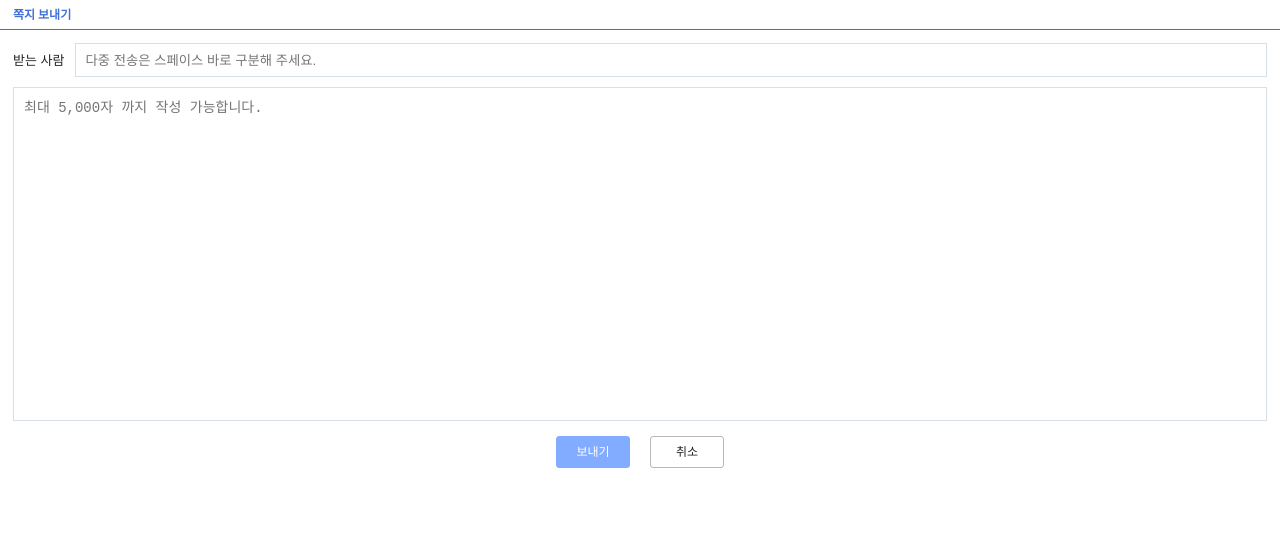
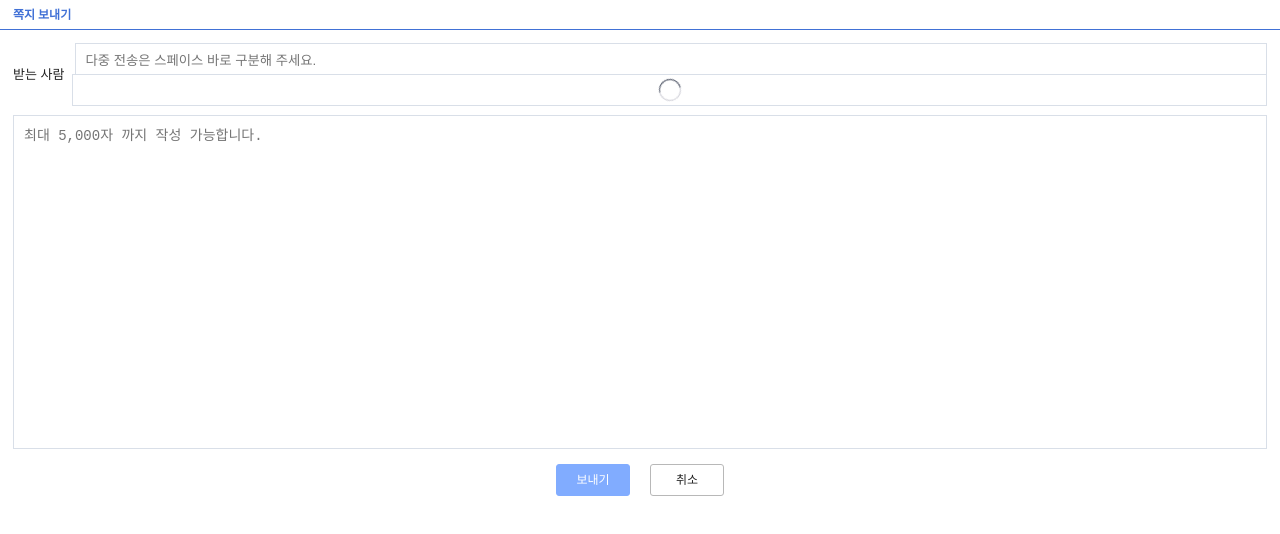
Before and after one commit to hamseungwan2023/InfleanProject, a React (Create React App) app in the folder client/: page /noteWrite/1 in a window 1280 px wide. Shown: the top 534 px of the page. Built offline with nearby package versions, Linux system fonts and the light colour scheme.

Commit message:
쪽지 보내기 / 다중 사용자 선택 UI구현

```diff
--- /dev/null
+++ b/client/src/components/common/ListLoading.tsx
@@ -0,0 +1,9 @@
+import style from "./common.module.scss";
+
+const ListLoading = () => {
+  return (
+    <div className={style.loading_wrap} />
+  )
+}
+
+export default ListLoading;
--- /dev/null
+++ b/client/src/components/common/common.module.scss
@@ -0,0 +1,34 @@
+@charset "utf-8";
+@import "../../scss/variables.scss";
+
+.loading_wrap {
+  position: absolute;
+  top: 50%;
+  left: 50%;
+  transform: translate(-50%, -50%);
+
+  &::after {
+    display: block;
+    background: 0 0;
+    width: 20px;
+    height: 20px;
+    border-width: 1px;
+    animation: rotate .9s linear infinite;
+    border-radius: 100%;
+    border-top: 1px solid #545a6a;
+    border-bottom: 1px solid #d4d4db;
+    border-left: 1px solid #545a6a;
+    border-right: 1px solid #d4d4db;
+    content: '';
+  }
+
+  @keyframes rotate {
+    0% {
+      transform: rotateZ(-360deg);
+    }
+
+    100% {
+      transform: rotateZ(0);
+    }
+  }
+}
--- a/client/src/components/filter/Filter.module.scss
+++ b/client/src/components/filter/Filter.module.scss
@@ -163,6 +163,7 @@
   padding: 3px 0 4px;
   background-color: #fff;
   border: 1px solid $main700;
+  z-index: 100;
 
   &[aria-hidden="true"] {
     display: none;
--- a/client/src/components/note/Note.module.scss
+++ b/client/src/components/note/Note.module.scss
@@ -280,17 +280,25 @@
   }
 
   .body {
+    position: relative;
     padding: 13px 13px 0;
   }
 
   .toBox {
+    position: relative;
     display: flex;
     align-items: center;
-    position: relative;
-    overflow-y: auto;
-    overflow-x: hidden;
+    width: 100%;
     box-sizing: border-box;
-    max-height: 50px;
+
+    .input_side {
+      flex-grow: 1;
+      overflow-y: auto;
+      overflow-x: hidden;
+      box-sizing: border-box;
+      max-height: 62px;
+      border: 1px solid #d9dfe8;
+    }
 
     label {
       line-height: 32px;
@@ -299,11 +307,12 @@
       font-size: 13px;
     }
 
-    input {
-      flex-grow: 1;
+    .main_search {
+      box-sizing: border-box;
+      width: 100%;
       height: 32px;
       padding: 0 10px;
-      border: 1px solid #d9dfe8;
+      cursor: text;
     }
   }
 
@@ -347,3 +356,57 @@
     }
   }
 }
+
+.user_search {
+  position: absolute;
+  top: 44px;
+  height: 30px;
+  left: 72px;
+  right: 13px;
+  background: #fff;
+  border: 1px solid #d9dfe8;
+  z-index: 10;
+}
+
+.tags_input {
+  width: 300px;
+  padding: 0 16px 0 6px;
+  color: #555;
+  vertical-align: middle;
+  border-radius: 4px;
+  max-width: 100%;
+  line-height: 22px;
+
+  .tag {
+    word-break: break-all;
+    margin-right: 2px;
+    color: #757575;
+    font-size: 12px;
+
+    .remove_btn {
+      margin-left: 1px;
+      cursor: pointer;
+      color: #A4BDDB;
+
+      &::before {
+        font-size: 14px;
+        padding: 0 2px;
+        content: "x";
+      }
+    }
+  }
+
+  .sub_search {
+    width: 140px;
+    height: 32px;
+    max-width: inherit;
+    padding: 0;
+    box-shadow: none;
+    outline: none;
+    background-color: transparent;
+    border: none;
+    color: #757575;
+    font-size: 12px;
+    cursor: text;
+  }
+}
--- a/client/src/components/note/NoteWrite.tsx
+++ b/client/src/components/note/NoteWrite.tsx
@@ -1,6 +1,14 @@
+import React, { useRef } from "react";
+import ListLoading from "../common/ListLoading";
 import style from "./Note.module.scss";
 
 const NoteWrite = () => {
+  const subSearchRef = useRef<HTMLInputElement>(null);
+
+  const onClickInputSide = (e: React.MouseEvent<HTMLDivElement>) => {
+    subSearchRef.current?.focus();
+  }
+
   return <div className={style.note_write}>
     <h1 className={style.note_write_title}>
       쪽지 보내기
@@ -8,7 +16,19 @@ const NoteWrite = () => {
     <div className={style.body}>
       <div className={style.toBox}>
         <label htmlFor="sender">받는 사람</label>
-        <input type="text" id="sender" value="" placeholder="다중 전송은 스페이스 바로 구분해 주세요." />
+        <div className={style.input_side} onClick={onClickInputSide}>
+          <input type="text" id="sender" value="" placeholder="다중 전송은 스페이스 바로 구분해 주세요." className={style.main_search}/>
+          <div className={style.tags_input}>
+            <span className={style.tag}>닉네임123(rkdkd123)<span className={style.remove_btn}/></span>
+            <span className={style.tag}>닉네임123(rkdkd123)<span className={style.remove_btn}/></span>
+            <span className={style.tag}>닉네임123(rkdkd123)<span className={style.remove_btn}/></span>
+            <span className={style.tag}>닉네임123(rkdkd123)<span className={style.remove_btn}/></span>
+            <input type="text" value="" className={style.sub_search} ref={subSearchRef}/>
+          </div>
+        </div>
+      </div>
+      <div className={style.user_search} style={{display: "block"}}>
+        <ListLoading />
       </div>
       <div className={style.content}>
         <textarea name="content" maxLength={5000} placeholder="최대 5,000자 까지 작성 가능합니다."></textarea>
--- a/client/src/components/post/PostItem.module.scss
+++ b/client/src/components/post/PostItem.module.scss
@@ -12,6 +12,15 @@
 
   &:last-child {
     border-bottom: 0;
+  }
+
+  &.is_notification {
+    background-color: $main100;
+
+    .title {
+      font-weight: 700;
+      color: $main600;
+    }
   }
 }
 
@@ -251,3 +260,11 @@
     color: $mainText;
   }
 }
+
+.notice_icon {
+  display: flex;
+  justify-content: center;
+  align-items: center;
+  width: 48px;
+  height: 24px;
+}
--- a/client/src/components/post/PostItem.tsx
+++ b/client/src/components/post/PostItem.tsx
@@ -1,23 +1,25 @@
+import classNames from "classnames";
 import React from "react";
 import { Link } from "react-router-dom";
 import { TPostItem } from "../../constants/postList";
 import { getDayMinuteCounter } from "../../utils/getDayMinuteCounter";
-import PostDetail from "./PostDetail";
 import style from "./PostItem.module.scss";
 
 type Tprops = {
   postItem: TPostItem;
 };
 
-const PostItem = React.forwardRef<HTMLLIElement, Tprops>(({ postItem :{id, title, category, writer, rank, finalLike, thumbnailUrl, commentCount, createdAt} }, ref) => {
-  return <li className={style.item} ref={ref}>
+const PostItem = React.forwardRef<HTMLLIElement, Tprops>(({ postItem :{id, title, category, writer, rank, finalLike, thumbnailUrl, commentCount, createdAt, isNotification} }, ref) => {
+  return <li className={classNames(style.item, {[style.is_notification] : isNotification})} ref={ref}>
     <Link to={`/postDetail/${id}`} className={style.link} />
+    { isNotification ?     <div className={style.notice_icon}><img src="https://talk.op.gg/images/icon-notice@2x.png" alt="공지" width="24" /></div> :
       <div className={style.recommend}>
         <svg width="16" height="16" viewBox="0 0 16 16" fill="#dddfe4" xmlns="http://www.w3.org/2000/svg" data-type="default"><path d="M12.8215 10.4987L8.55564 4.31749C8.48688 4.21791 8.40159 4.13798 8.30561 4.08318C8.20963 4.02837 8.10524 4 7.9996 4C7.89396 4 7.78957 4.02837 7.69359 4.08318C7.59761 4.13798 7.51231 4.21791 7.44355 4.31749L3.17768 10.4987C2.77056 11.0887 3.1081 12 3.73373 12H12.2667C12.8923 12 13.2299 11.0887 12.8215 10.4987Z"></path></svg>
         <span className={style.count}>
           {finalLike}
         </span>
       </div>
+    }
     <div className={style.main}>
       <div data-visited={false} className={style.title_wrap}>
         <strong className={style.title} data-visited={false}>
--- a/client/src/constants/postList.ts
+++ b/client/src/constants/postList.ts
@@ -15,36 +15,36 @@ export type TPostItem = {
   finalLike: number;  // 추천 수- 비추천 수
   thumbnailUrl: string;  // 썸네일 url
   commentCount: number;  // 댓글 수
-  // page: number;
-  // totalPage: number;
-  // isNotification : boolean; 공지글 여부
+  isNotification : boolean; // 공지글 여부
 }
 
 export const postListData:TPostItem[] = [
   {
     id: 23,
-    title: "요즘 유행한다는 띠부씰.jpg",
+    title: "[공지] 멤버 등급 요구 조건",
     category: "시사",
     createdAt: "2024-01-04T18:15:30",
-    writer: "작성자123",
+    writer: "관리자1",
     rank: 0,
     finalLike: 22,
     thumbnailUrl: "https://opgg-com-image.akamaized.net/attach/images/20240103063850.2121435.jpg?image=w_200",
     commentCount: 13,
+    isNotification : true,
   },
   {
     id: 23,
-    title: "요즘 유행한다는 띠부씰.jpg",
+    title: "[공지] 게시글 규정",
     category: "시사",
     createdAt: "2024-01-01T19:15:30",
-    writer: "작성자123",
+    writer: "관리자2",
     rank: 0,
     finalLike: 22,
     thumbnailUrl: "https://opgg-com-image.akamaized.net/attach/images/20240103063850.2121435.jpg?image=w_200",
     commentCount: 13,
+    isNotification : true,
   },{
     id: 23,
-    title: "요즘 유행한다는 띠부씰.jpg",
+    title: "게시글",
     category: "시사",
     createdAt: "2023-12-23T19:15:30",
     writer: "작성자123",
@@ -52,6 +52,7 @@ export const postListData:TPostItem[] = [
     finalLike: 22,
     thumbnailUrl: "https://opgg-com-image.akamaized.net/attach/images/20240103063850.2121435.jpg?image=w_200",
     commentCount: 13,
+    isNotification : false,
   },{
     id: 23,
     title: "요즘 유행한다는 띠부씰.jpg",
@@ -62,6 +63,7 @@ export const postListData:TPostItem[] = [
     finalLike: 22,
     thumbnailUrl: "https://opgg-com-image.akamaized.net/attach/images/20240103063850.2121435.jpg?image=w_200",
     commentCount: 13,
+    isNotification : false,
   },{
     id: 23,
     title: "요즘 유행한다는 띠부씰.jpg2",
@@ -72,6 +74,7 @@ export const postListData:TPostItem[] = [
     finalLike: 22,
     thumbnailUrl: "https://opgg-com-image.akamaized.net/attach/images/20240103063850.2121435.jpg?image=w_200",
     commentCount: 13,
+    isNotification : false,
   },{
     id: 23,
     title: "요즘 유행한다는 띠부씰.jpg1",
@@ -82,6 +85,7 @@ export const postListData:TPostItem[] = [
     finalLike: 22,
     thumbnailUrl: "https://opgg-com-image.akamaized.net/attach/images/20240103063850.2121435.jpg?image=w_200",
     commentCount: 13,
+    isNotification : false,
   },{
     id: 23,
     title: "요즘 유행한다는 띠부씰.jpg3",
@@ -92,6 +96,7 @@ export const postListData:TPostItem[] = [
     finalLike: 22,
     thumbnailUrl: "https://opgg-com-image.akamaized.net/attach/images/20240103063850.2121435.jpg?image=w_200",
     commentCount: 13,
+    isNotification : false,
   },{
     id: 23,
     title: "요즘 유행한다는 띠부씰.jpg4",
@@ -102,6 +107,7 @@ export const postListData:TPostItem[] = [
     finalLike: 22,
     thumbnailUrl: "https://opgg-com-image.akamaized.net/attach/images/20240103063850.2121435.jpg?image=w_200",
     commentCount: 13,
+    isNotification : false,
   },{
     id: 23,
     title: "요즘 유행한다는 띠부씰.jpg5",
@@ -112,6 +118,7 @@ export const postListData:TPostItem[] = [
     finalLike: 22,
     thumbnailUrl: "https://opgg-com-image.akamaized.net/attach/images/20240103063850.2121435.jpg?image=w_200",
     commentCount: 13,
+    isNotification : false,
   },{
     id: 23,
     title: "요즘 유행한다는 띠부씰.jpg6",
@@ -122,6 +129,7 @@ export const postListData:TPostItem[] = [
     finalLike: 22,
     thumbnailUrl: "https://opgg-com-image.akamaized.net/attach/images/20240103063850.2121435.jpg?image=w_200",
     commentCount: 13,
+    isNotification : false,
   },
 ]
 
```
Lines whose indentation alone changed are shown as unchanged.
